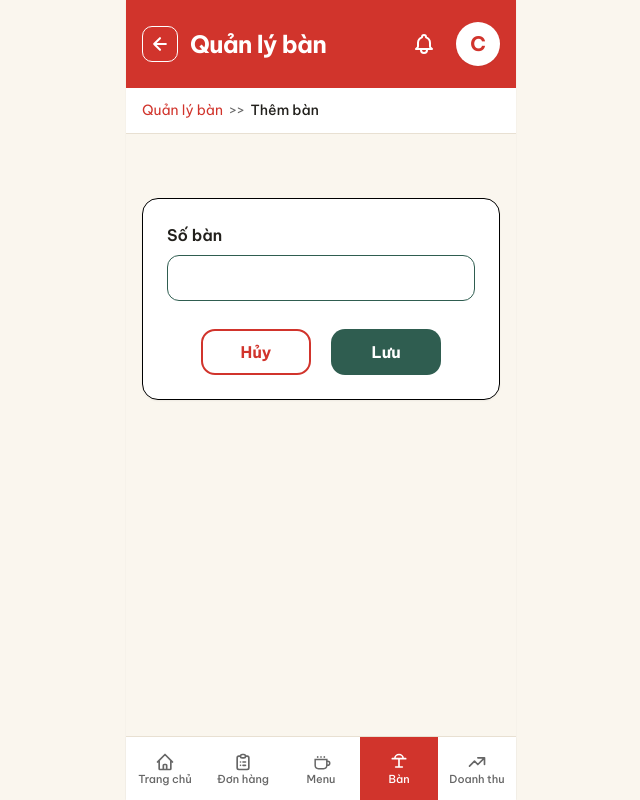
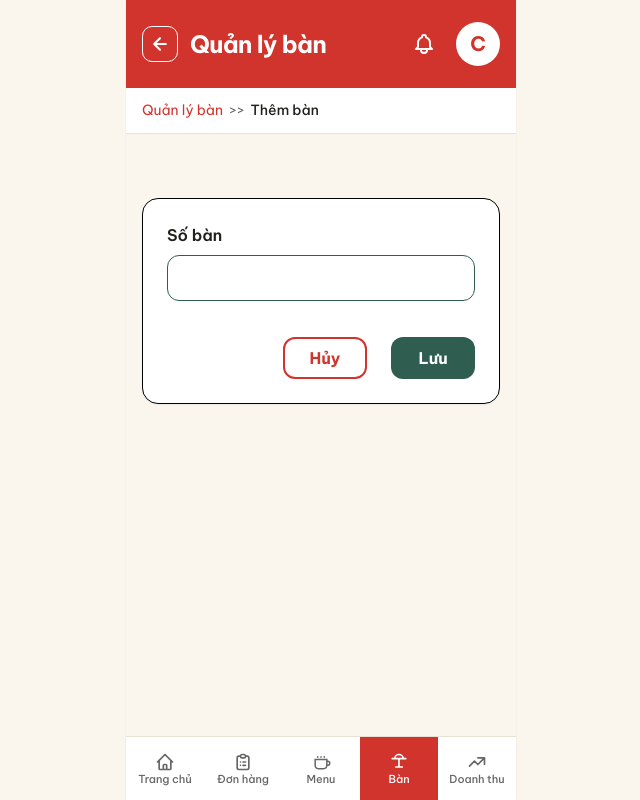
Before and after one commit to qbao020206-tech/cafe458-system-50K142.08, a React (Vite) app in the folder Front-End/: page /admin/tables/add in a window 1280 px wide. Shown: the whole page, without its empty margins (319-959 px from the left). Built offline with nearby package versions, Linux system fonts and the light colour scheme; no server answers; sample sign-in values are in the browser's storage.

Commit message:
Fix add Table

```diff
--- a/Front-End/src/pages/admin/AddTablePage.tsx
+++ b/Front-End/src/pages/admin/AddTablePage.tsx
@@ -130,18 +130,18 @@ export const AddTablePage: React.FC = () => {
                   </p>
                 )}
 
-                {/* Hai nút Hủy & Lưu chuẩn Figma */}
-                <div className="flex items-center justify-center gap-5 mt-7">
+                {/* Hai nút Hủy & Lưu chuẩn Figma (căn phải, kích thước gọn gàng, bo góc đồng bộ) */}
+                <div className="flex items-center justify-end gap-6 mt-9">
                   <button
                     type="button"
                     onClick={() => navigate("/admin/tables")}
-                    className="w-[110px] h-[46px] rounded-[14px] bg-white border-2 border-[#D1342C] text-[#D1342C] font-bold text-[16px] flex items-center justify-center cursor-pointer active:scale-95 transition-transform"
+                    className="w-[84px] h-[42px] rounded-[12px] bg-white border-2 border-[#D1342C] text-[#D1342C] font-bold text-[16px] flex items-center justify-center cursor-pointer active:scale-95 transition-transform"
                   >
                     Hủy
                   </button>
                   <button
                     type="submit"
-                    className="w-[110px] h-[46px] rounded-[14px] bg-[#2F5D50] text-white font-bold text-[16px] flex items-center justify-center cursor-pointer active:scale-95 transition-transform"
+                    className="w-[84px] h-[42px] rounded-[12px] bg-[#2F5D50] text-white font-bold text-[16px] flex items-center justify-center cursor-pointer active:scale-95 transition-transform"
                   >
                     Lưu
                   </button>
```
